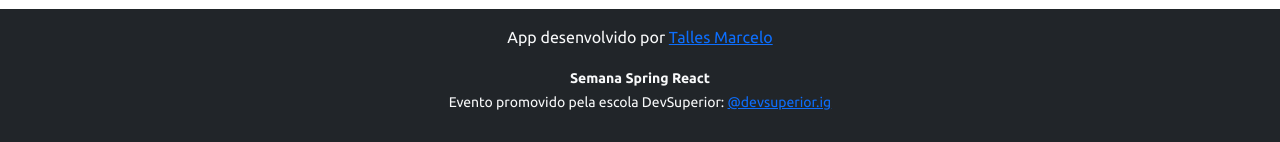
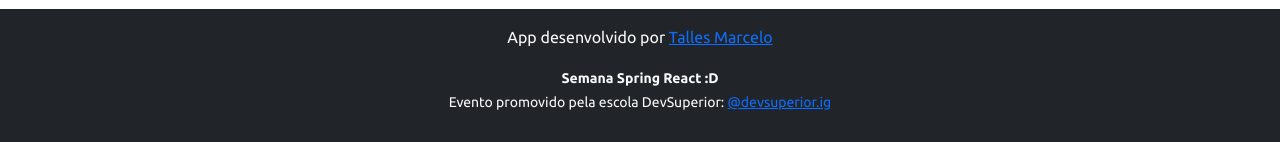
Before and after one commit to caldeiratalles/projeto-sds3, a React (Create React App) app in the folder frontend/: page / in a window 1280 px wide. Shown: the part 655-797 px from the top of the page. Built offline with nearby package versions, Linux system fonts and the light colour scheme.

Commit message:
os outros commits quebraram

```diff
--- a/frontend/src/components/Footer/index.tsx
+++ b/frontend/src/components/Footer/index.tsx
@@ -4,7 +4,7 @@ function Footer() {
         <footer className="footer mt-auto py-3 bg-dark">
         <div className="container">
           <p className="text-light">App desenvolvido por <a href="https://github.com/caldeiratalles" target="_blank" rel="noreferrer">Talles Marcelo</a></p>
-          <p className="text-light"><small><strong>Semana Spring React</strong><br/>
+          <p className="text-light"><small><strong>Semana Spring React :D</strong><br/>
             Evento promovido pela escola DevSuperior: <a href="https://instagram.com/devsuperior.ig" target="_blank" rel="noreferrer">@devsuperior.ig</a></small></p>
         </div>
       </footer>
```
